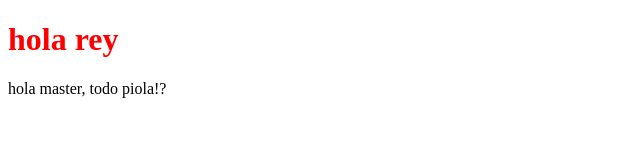
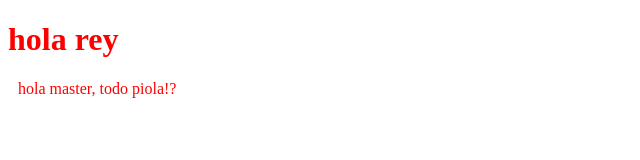
Before and after one commit to BautistaThomann/pruebaa1, a plain HTML site: page index.html in a window 1280 px wide. Shown: the whole page, without its empty margins (0-640 px from the left). Drawn offline with Linux system fonts and the light colour scheme.

Commit message:
cambio css

```diff
--- a/estilos.css
+++ b/estilos.css
@@ -1,3 +1,8 @@
 h1 {
     color: red;
 }
+
+p {
+    color: red;
+    margin: 10px;
+}
```
